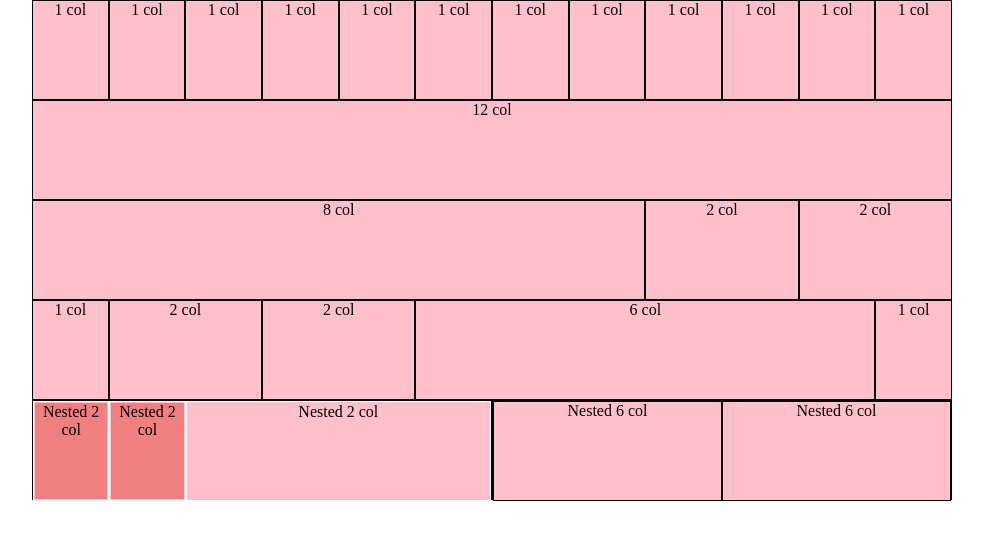
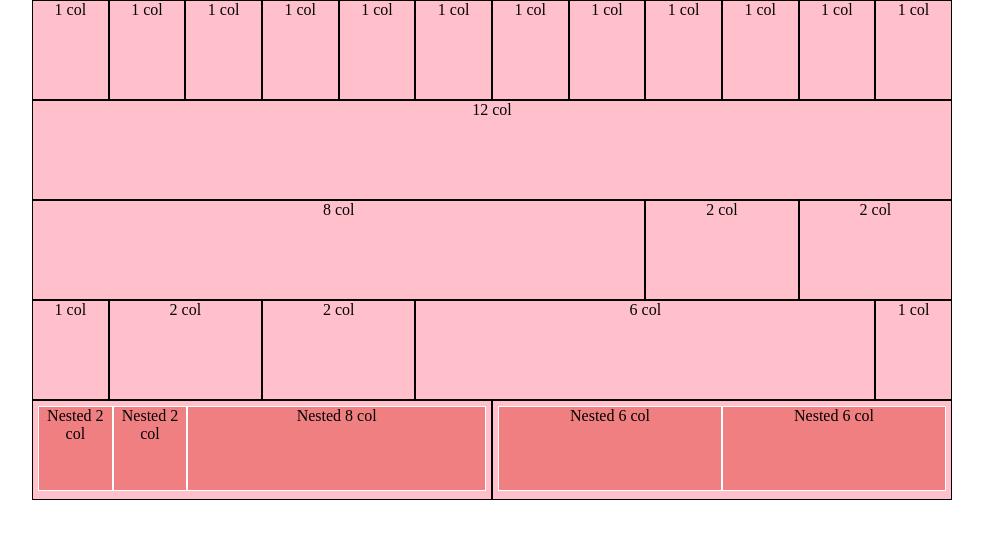
Before and after one commit to Giulia-M/html-css-12bool, a plain HTML site: page index.html in a window 1280 px wide. Shown: the whole page, without its empty margins (148-1131 px from the left). Drawn offline with Linux system fonts and the light colour scheme.

Commit message:
ultima row

```diff
--- a/framework.css
+++ b/framework.css
@@ -13,6 +13,8 @@
     display: table;
     clear: both;
 }
+
+
 
 [class*="col-"] {
     float: left;
--- a/index.html
+++ b/index.html
@@ -44,15 +44,15 @@
                 <div class="col-1">1 col</div>
             </div>
 
-            <div class="row">
-                <div class="col-6">
+            <div class="row ">
+                <div class="col-6 padding">
                     <div class="row">
-                        <div class="col-2 speciale"></div>
-                        <div class="col-2 speciale"></div>
-                        <div class="col-8 speciale"></div>
+                        <div class="col-2">Nested 2 col</div>
+                        <div class="col-2">Nested 2 col</div>
+                        <div class="col-8">Nested 8 col</div>
                     </div>
                 </div>
-                <div class="col-6">
+                <div class="col-6 padding">
                     <div class="row">
                         <div class="col-6">Nested 6 col</div>
                         <div class="col-6">Nested 6 col</div>
--- a/style.css
+++ b/style.css
@@ -3,30 +3,28 @@
     height: 100px;
 }
 
-.row > .col-6 .row > .col-2.speciale::after{
+/*.row > .col-6 .row > .col-2.speciale::after{
     background-color: #f07f81;
-}
+    padding: 10px 10px;
+}*/
 
-   /* background-color: #f07f81;
+/* background-color: #f07f81;
    background-color: #ffc0cb; */
 
 [class*="col-"] {
     position: relative;
     text-align: center;
-    background-color: #ffc0cb;
- }
- [class*="speciale"]::after {
-     position: absolute;
-     top: 1px;
-     bottom: 1px;
-     left: 1px;
-     right: 1px;
-     content: "Nested 2 col";
-
-
  }
 
-  .speciale  {
+.row [class*="col-"] .row [class*="col-"] {
+    background-color: #f07f81;;
+    height: 85px;
+    border: 1px solid white;
+}
 
-      border: 1px solid white;
-  }
+.container {
+    background-color: #ffc0cb;
+}
+.padding {
+    padding: 5px;
+}
```
